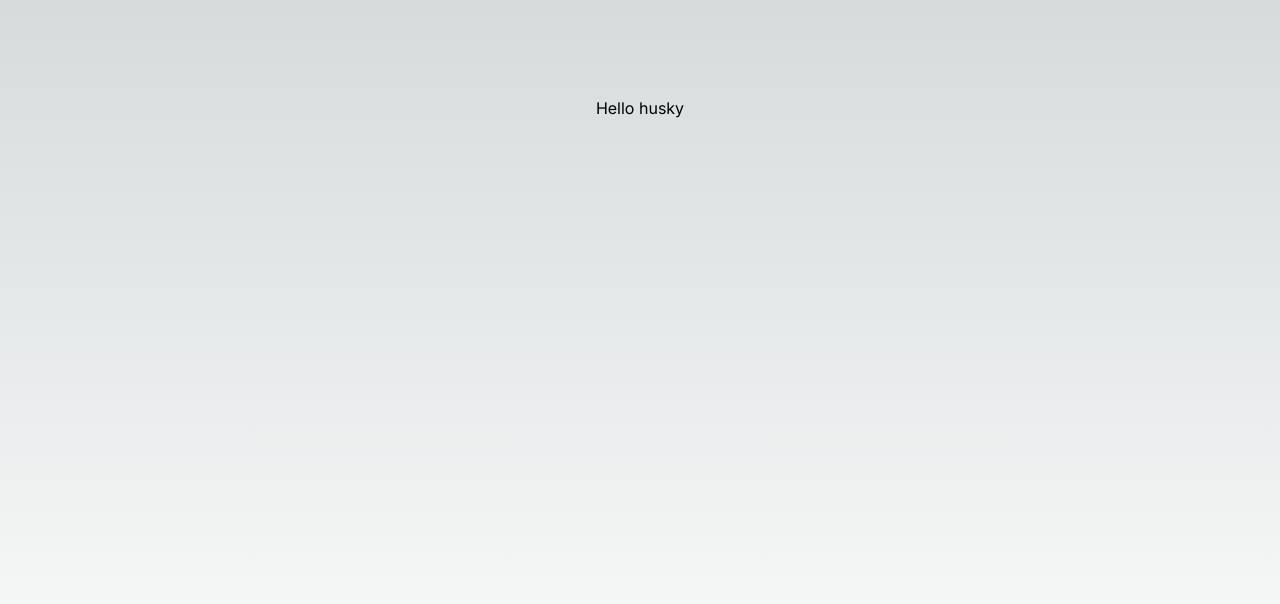
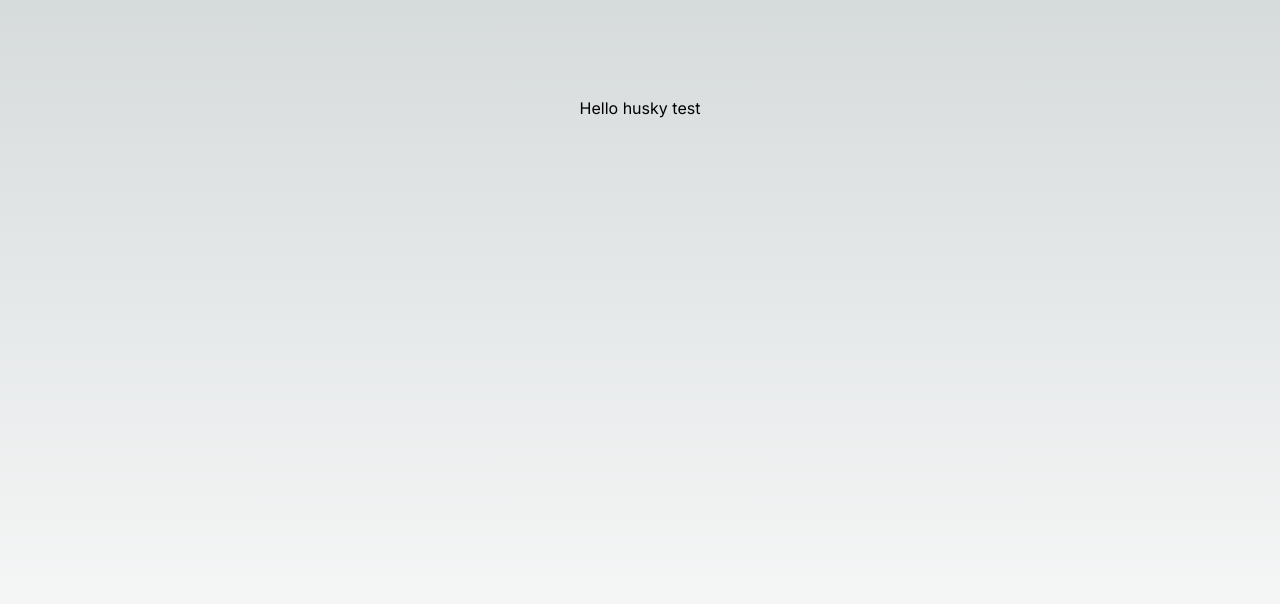
Before and after one commit to vladimir-pl-web/chili_test, a Next.js app: page / in a window 1280 px wide. Shown: the top 604 px of the page. Built offline with nearby package versions, Linux system fonts and the light colour scheme.

Commit message:
husky test 2

```diff
--- a/src/app/layout.tsx
+++ b/src/app/layout.tsx
@@ -1,7 +1,7 @@
 import "./globals.css";
 import type { Metadata } from "next";
 import { Inter } from "next/font/google";
-import React from 'react'
+import React from "react";
 
 const inter = Inter({ subsets: ["latin"] });
 
--- a/src/app/page.tsx
+++ b/src/app/page.tsx
@@ -1,8 +1,7 @@
-
 export default function Home() {
   return (
     <main className="flex min-h-screen flex-col items-center justify-between p-24">
-      <div>Hello husky</div>
+      <div>Hello husky test</div>
     </main>
   );
 }
```
Also changed, not shown: 1 other file (tests, documents, lock files or other folders).
